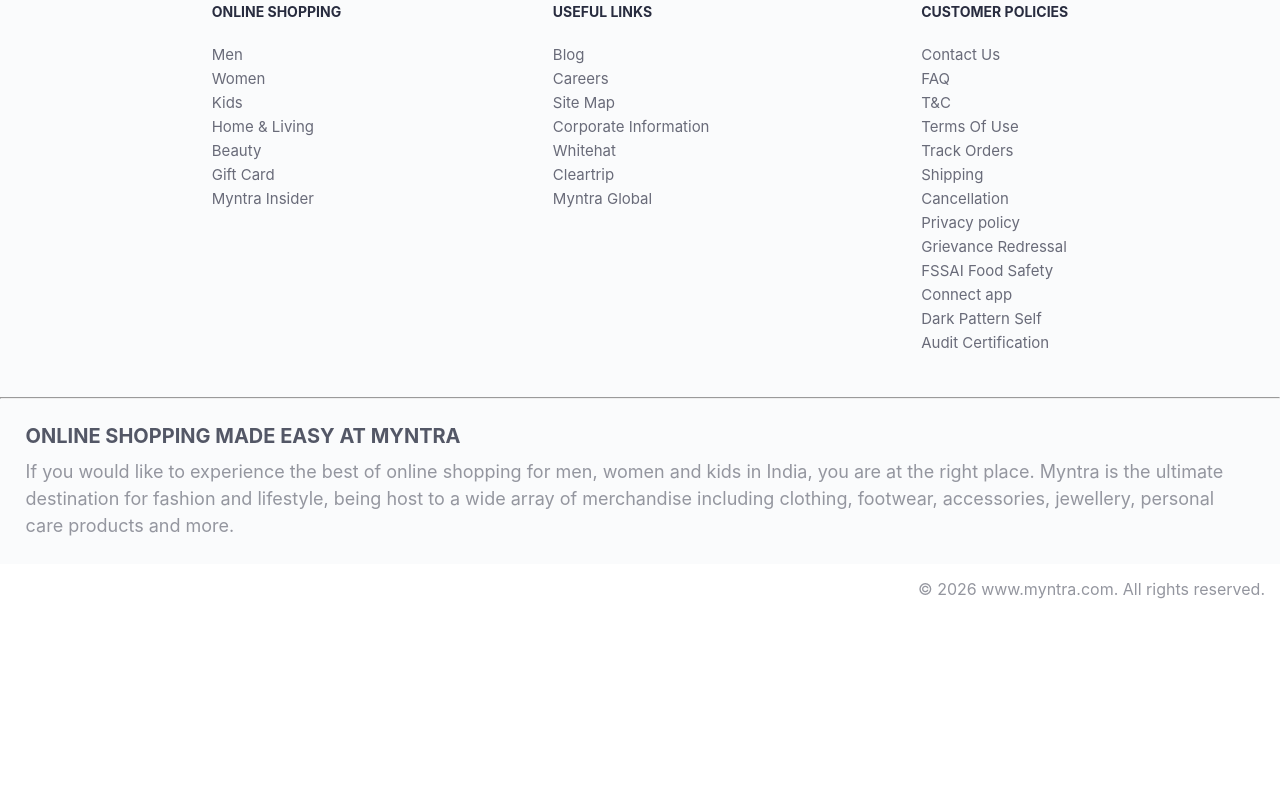
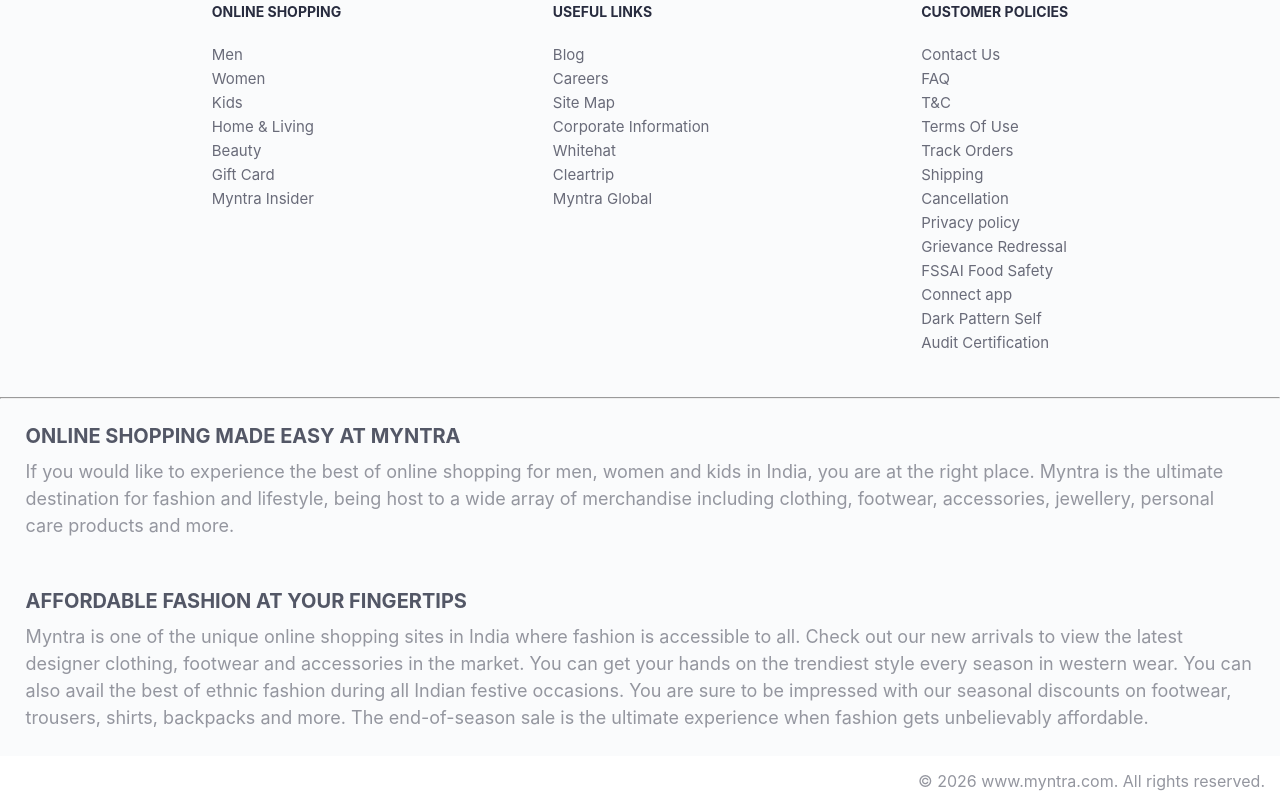
Before and after one commit to krishnagupta4626-creator/MYNTRA_CLONE, a plain HTML site: page index.html in a window 1280 px wide. Shown: the part 2423-3229 px from the top of the page. Before the commit the page ends 3037 px from the top, so only its background shows below. Drawn offline with nearby package versions, Linux system fonts and the light colour scheme.

Commit message:
ADDING DESCRIPTION

```diff
--- a/index.html
+++ b/index.html
@@ -129,7 +129,16 @@
         array of merchandise including clothing, footwear, accessories,
         jewellery, personal care products and more.
     </p>
+    </div>
+
+    <div class="footer_description">
+    <h3>AFFORDABLE FASHION AT YOUR FINGERTIPS</h3>
+
+    <p>
+        Myntra is one of the unique online shopping sites in India where fashion is accessible to all. Check out our new arrivals to view the latest designer clothing, footwear and accessories in the market. You can get your hands on the trendiest style every season in western wear. You can also avail the best of ethnic fashion during all Indian festive occasions. You are sure to be impressed with our seasonal discounts on footwear, trousers, shirts, backpacks and more. The end-of-season sale is the ultimate experience when fashion gets unbelievably affordable.
+    </p>
 </div>
+
 
         <div class="copyright">
             © 2026 www.myntra.com. All rights reserved.
```
